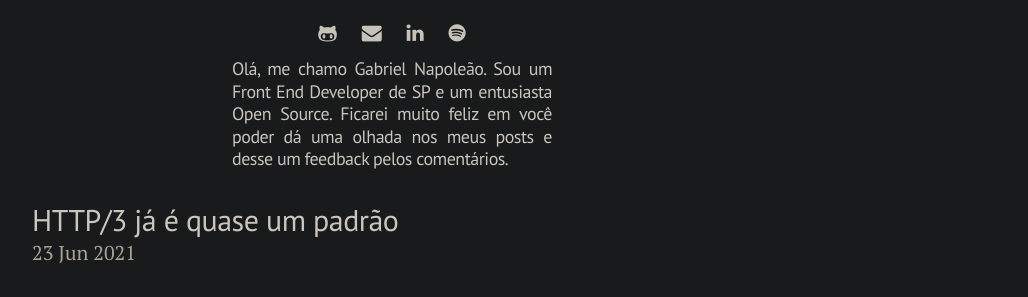
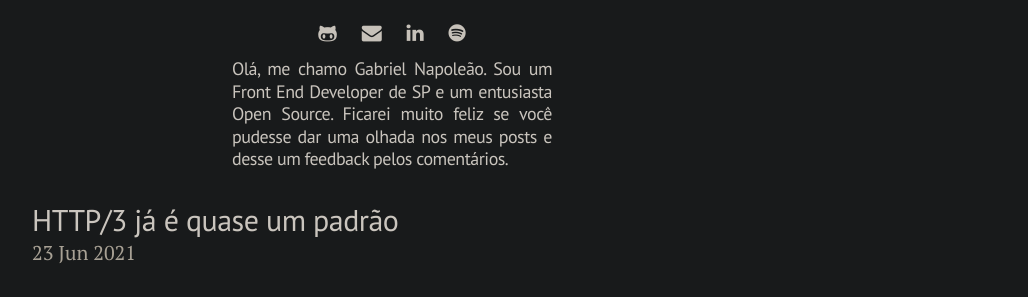
Before and after one commit to whoamindx/whoamindx.github.io, a Jekyll site: the page built from index.html, in a window 1280 px wide. Shown: the part 434-731 px from the top of the page, without its empty margins (248-1276 px from the left). Built offline with Jekyll 4.4.1, drawn with Linux system fonts in a browser that asks for light colours; the list of posts is cut into pages by our own code.

Commit message:
fix portuguese

```diff
--- a/_config.yml
+++ b/_config.yml
@@ -7,7 +7,7 @@ permalink:           /:year/:title
 # Setup
 title:               Gabriel
 tagline:             ''
-description:         'Olá, me chamo Gabriel Napoleão. Sou um Front End Developer de SP e um entusiasta Open Source. Ficarei muito feliz em você poder dá uma olhada nos meus posts e desse um feedback pelos comentários.' #'A reserved <a href="http://jekyllrb.com" target="_blank">Jekyll</a> theme that places the utmost gravity on content with a hidden drawer. Made by <a href="https://twitter.com/mdo" target="_blank">@mdo</a>.'
+description:         'Olá, me chamo Gabriel Napoleão. Sou um Front End Developer de SP e um entusiasta Open Source. Ficarei muito feliz se você pudesse dar uma olhada nos meus posts e desse um feedback pelos comentários.' #'A reserved <a href="http://jekyllrb.com" target="_blank">Jekyll</a> theme that places the utmost gravity on content with a hidden drawer. Made by <a href="https://twitter.com/mdo" target="_blank">@mdo</a>.'
 url:                 https://whoamindx.github.io
 baseurl:             ''
 paginate:            5
```
